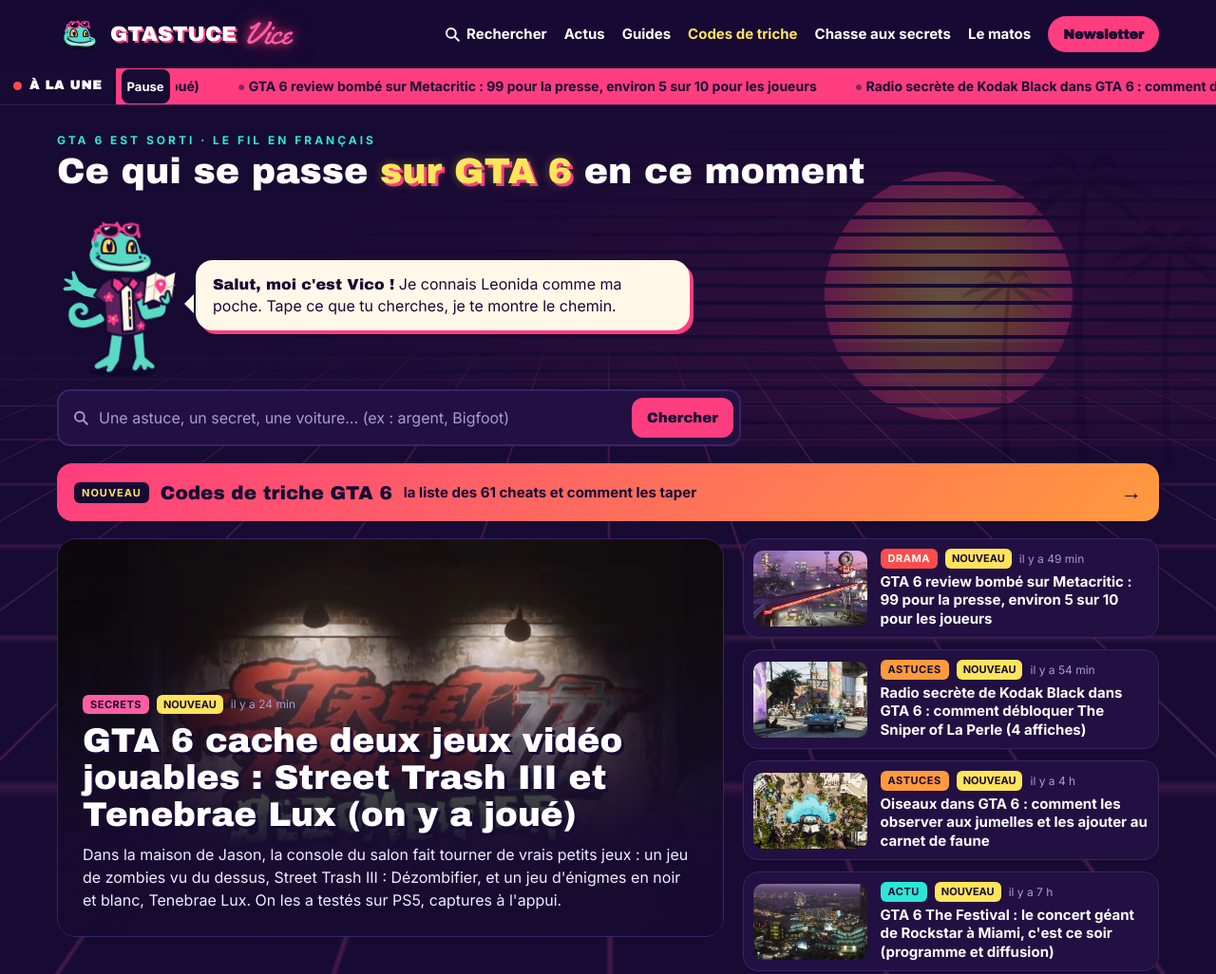
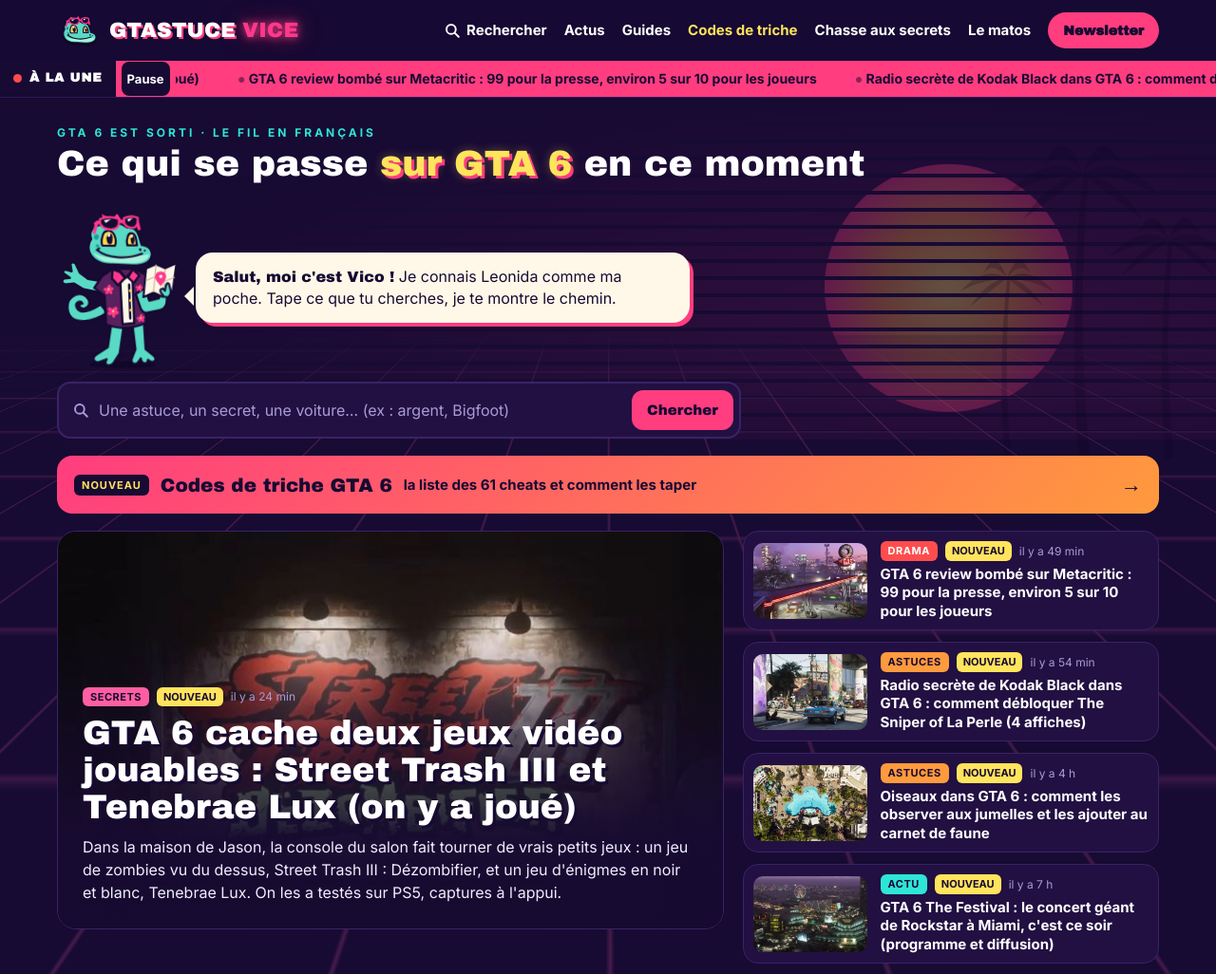
Before and after one commit to gtastucevice/gtastucevice.github.io, a plain HTML site: page index.html in a window 1280 px wide. Shown: the top 1026 px of the page at 95% size. Drawn offline with Linux system fonts and the light colour scheme.

Commit message:
Nouveau logotype (VICE rose en Archivo Black) + favicons et image de profil Vico
Co-Authored-By: Claude Opus 5.5 <noreply@anthropic.com>
Claude-Session: https://claude.ai/code/session_01WdYNVHTKZBW9FvRRGL1Hxf

```diff
--- a/assets/base.css
+++ b/assets/base.css
@@ -176,3 +176,7 @@ figure.capt figcaption{margin-top:6px;font-size:13px;color:#C9BFEA}figure.capt f
 .vico-box.v-astuce .tag{background:#FFDA4F}.vico-box.v-verifier .tag{background:#FF388D}
 .vico-box p{margin:0;font-size:15px;line-height:1.5;color:#EDE7FB}
 @media (max-width:640px){.vico-guide .vico-svg{width:100px}.bulle{font-size:15px}}
+/* Nouveau logotype : VICE en rose, même graisse que GTASTUCE (logo Vico, 21/11) */
+a.brand{gap:7px}
+a.brand i{font-family:'Archivo Black',sans-serif;font-style:normal;text-transform:uppercase;font-size:22px;letter-spacing:.01em;color:#FF388D;text-shadow:2px 2px 0 #0B0420}
+@media (max-width:640px){a.brand i{font-size:17px}}
```
Also changed, not shown: apple-touch-icon.png, assets/vico/profil-1080.png (added), favicon-192.png, favicon-32.png, favicon-512.png, favicon.ico.
